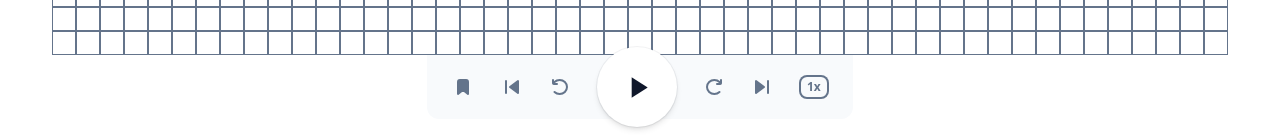
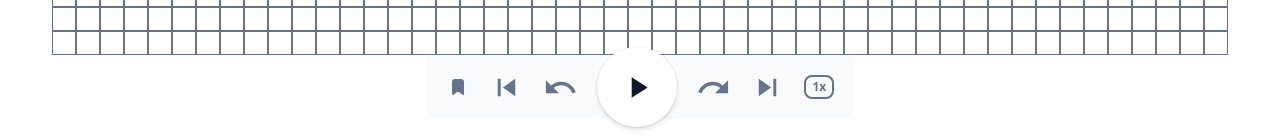
Before and after one commit to enriquejiwa/visual-maze, a React (Create React App) app: page / in a window 1280 px wide. Shown: the part 661-797 px from the top of the page. Built offline with nearby package versions, Linux system fonts and the light colour scheme.

Commit message:
Skip & step controls

```diff
--- a/src/App.tsx
+++ b/src/App.tsx
@@ -22,7 +22,9 @@ function App() {
     const [animation, setAnimation] = useState<NodeJS.Timeout[]>([]);
     const [mouseDown, setMouseDown] = useState<MouseDownState>({});
     const isMouseDownState = useRef<MouseDownState>();
+    const controlState = useRef<Control>();
     isMouseDownState.current = mouseDown;
+    controlState.current = control;
 
     const setGridWall = (row: number, col: number) => {
         setGrid((prevGrid) =>
@@ -31,6 +33,9 @@ function App() {
     };
 
     const handleMouseDown = (row: number, col: number) => {
+        if (controlState.current?.step) return;
+        if (controlState.current?.step === 0) clearControl();
+
         if (grid[row][col].isStart) {
             setMouseDown({ isStart: true });
             return;
@@ -79,11 +84,11 @@ function App() {
     };
 
     const handleDFS = () => {
-        const { visited, path } = dfs(
+        const { visited, path, solved } = dfs(
             grid.map((row) => row.map((node) => ({ ...node }))),
             start
         );
-        setResolution({ visited, path });
+        setResolution({ visited, path, solved, initial: grid });
         visualizeAlgorithm(visited, path);
     };
 
@@ -150,15 +155,12 @@ function App() {
 
     const handlePlayPause = () => {
         if (control.isPlaying) {
-            console.log("pausing");
             animation.forEach((timeout) => clearTimeout(timeout));
         } else {
             if (resolution) {
-                console.log("restarting");
                 const { visited, path } = resolution;
                 visualizeAlgorithm(visited, path, (control.step || 0) + 1);
             } else {
-                console.log("starting");
                 handleDFS();
             }
         }
@@ -166,6 +168,93 @@ function App() {
             ...prevControl,
             isPlaying: !prevControl.isPlaying,
         }));
+    };
+
+    const handleStep = (step: 1 | -1) => {
+        if (control.isPlaying) return;
+        if (!resolution) return;
+        const { visited, path } = resolution;
+        const target_step = (control.step || 0) + (step === 1 ? 1 : 0);
+        const next_step = (control.step || 0) + step;
+        if (target_step < 0) return;
+        if (target_step >= visited.length + (path?.length || 0)) return;
+        if (target_step < visited.length) {
+            setGrid((prevGrid) =>
+                invertSingleGridNode(
+                    prevGrid,
+                    visited[target_step].row,
+                    visited[target_step].col,
+                    {
+                        isVisited: true,
+                    }
+                )
+            );
+            if (!path && next_step === visited.length - 1) {
+                setControl((prev) => ({
+                    ...prev,
+                    step: next_step,
+                    isPlaying: false,
+                }));
+            } else {
+                setControl((prev) => ({ ...prev, step: next_step }));
+            }
+        } else if (path) {
+            setGrid((prevGrid) =>
+                invertSingleGridNode(
+                    prevGrid,
+                    path[target_step - visited.length].row,
+                    path[target_step - visited.length].col,
+                    {
+                        isPath: true,
+                    }
+                )
+            );
+            if (next_step === path.length - 1) {
+                setControl((prev) => ({
+                    ...prev,
+                    step: next_step,
+                    isPlaying: false,
+                }));
+            } else {
+                setControl((prev) => ({
+                    ...prev,
+                    step: next_step,
+                }));
+            }
+        }
+    };
+
+    const handleSkip = () => {
+        if (!resolution) return;
+        if (control.isPlaying) {
+            animation.forEach((timeout) => clearTimeout(timeout));
+        }
+        const { visited, path, solved } = resolution;
+        setGrid(solved);
+        setControl((prev) => ({
+            ...prev,
+            step: visited.length + (path?.length || 0) - 1,
+            isPlaying: false,
+        }));
+    };
+
+    const handleClear = () => {
+        if (!resolution) return;
+        if (control.isPlaying) {
+            animation.forEach((timeout) => clearTimeout(timeout));
+        }
+        setGrid(resolution.initial);
+        setControl((prev) => ({
+            ...prev,
+            step: 0,
+            isPlaying: false,
+        }));
+    };
+
+    const clearControl = () => {
+        setControl({});
+        setResolution(undefined);
+        setAnimation([]);
     };
 
     return (
@@ -215,6 +304,10 @@ function App() {
             <Player
                 isPlaying={!!control.isPlaying}
                 onPlayPause={handlePlayPause}
+                onStepBack={() => handleStep(-1)}
+                onStepForward={() => handleStep(1)}
+                onSkip={handleSkip}
+                onClear={handleClear}
             />
         </div>
     );
--- a/src/components/player.tsx
+++ b/src/components/player.tsx
@@ -1,12 +1,27 @@
 import PauseIcon from "@material-ui/icons/Pause";
 import PlayArrowIcon from "@material-ui/icons/PlayArrow";
+import RedoIcon from "@material-ui/icons/Redo";
+import SkipNextIcon from "@material-ui/icons/SkipNext";
+import UndoIcon from "@material-ui/icons/Undo";
+import SkipPreviousIcon from '@material-ui/icons/SkipPrevious';
 
 interface PlayerProps {
     isPlaying: boolean;
     onPlayPause: () => void;
+    onStepBack: () => void;
+    onStepForward: () => void;
+    onSkip: () => void;
+    onClear: () => void;
 }
 
-function Player({ isPlaying, onPlayPause }: PlayerProps) {
+function Player({
+    isPlaying,
+    onPlayPause,
+    onStepBack,
+    onStepForward,
+    onSkip,
+    onClear,
+}: PlayerProps) {
     return (
         <div className="w-1/3 bg-slate-50 text-slate-500 dark:bg-slate-600 dark:text-slate-200 rounded-b-xl flex items-center">
             <div className="flex-auto flex items-center justify-evenly">
@@ -25,49 +40,23 @@ function Player({ isPlaying, onPlayPause }: PlayerProps) {
                 <button
                     type="button"
                     className="hidden sm:block lg:hidden xl:block"
-                    aria-label="Previous"
+                    aria-label="Clear"
+                    onClick={onClear}
                 >
-                    <svg width="24" height="24" fill="none">
-                        <path
-                            d="m10 12 8-6v12l-8-6Z"
-                            fill="currentColor"
-                            stroke="currentColor"
-                            strokeWidth="2"
-                            strokeLinecap="round"
-                            strokeLinejoin="round"
-                        />
-                        <path
-                            d="M6 6v12"
-                            stroke="currentColor"
-                            strokeWidth="2"
-                            strokeLinecap="round"
-                            strokeLinejoin="round"
-                        />
-                    </svg>
+                    <SkipPreviousIcon fontSize="large" />
                 </button>
-                <button type="button" aria-label="Rewind 10 seconds">
-                    <svg width="24" height="24" fill="none">
-                        <path
-                            d="M6.492 16.95c2.861 2.733 7.5 2.733 10.362 0 2.861-2.734 2.861-7.166 0-9.9-2.862-2.733-7.501-2.733-10.362 0A7.096 7.096 0 0 0 5.5 8.226"
-                            stroke="currentColor"
-                            strokeWidth="2"
-                            strokeLinecap="round"
-                            strokeLinejoin="round"
-                        />
-                        <path
-                            d="M5 5v3.111c0 .491.398.889.889.889H9"
-                            stroke="currentColor"
-                            strokeWidth="2"
-                            strokeLinecap="round"
-                            strokeLinejoin="round"
-                        />
-                    </svg>
+                <button
+                    type="button"
+                    aria-label="Step back"
+                    onClick={onStepBack}
+                >
+                    <UndoIcon fontSize="large" />
                 </button>
             </div>
             <button
                 type="button"
                 className="bg-white text-slate-900 dark:bg-slate-100 dark:text-slate-700 flex-none -my-2 mx-auto w-20 h-20 rounded-full ring-1 ring-slate-900/5 shadow-md flex items-center justify-center"
-                aria-label="Pause"
+                aria-label="Play/Pause"
                 onClick={onPlayPause}
             >
                 {isPlaying ? (
@@ -77,46 +66,20 @@ function Player({ isPlaying, onPlayPause }: PlayerProps) {
                 )}
             </button>
             <div className="flex-auto flex items-center justify-evenly">
-                <button type="button" aria-label="Skip 10 seconds">
-                    <svg width="24" height="24" fill="none">
-                        <path
-                            d="M17.509 16.95c-2.862 2.733-7.501 2.733-10.363 0-2.861-2.734-2.861-7.166 0-9.9 2.862-2.733 7.501-2.733 10.363 0 .38.365.711.759.991 1.176"
-                            stroke="currentColor"
-                            strokeWidth="2"
-                            strokeLinecap="round"
-                            strokeLinejoin="round"
-                        />
-                        <path
-                            d="M19 5v3.111c0 .491-.398.889-.889.889H15"
-                            stroke="currentColor"
-                            strokeWidth="2"
-                            strokeLinecap="round"
-                            strokeLinejoin="round"
-                        />
-                    </svg>
+                <button
+                    type="button"
+                    aria-label="Step forward"
+                    onClick={onStepForward}
+                >
+                    <RedoIcon fontSize="large" />
                 </button>
                 <button
                     type="button"
                     className="hidden sm:block lg:hidden xl:block"
-                    aria-label="Next"
+                    aria-label="Skip"
+                    onClick={onSkip}
                 >
-                    <svg width="24" height="24" fill="none">
-                        <path
-                            d="M14 12 6 6v12l8-6Z"
-                            fill="currentColor"
-                            stroke="currentColor"
-                            strokeWidth="2"
-                            strokeLinecap="round"
-                            strokeLinejoin="round"
-                        />
-                        <path
-                            d="M18 6v12"
-                            stroke="currentColor"
-                            strokeWidth="2"
-                            strokeLinecap="round"
-                            strokeLinejoin="round"
-                        />
-                    </svg>
+                    <SkipNextIcon fontSize="large" />
                 </button>
                 <button
                     type="button"
--- a/src/types/control.type.ts
+++ b/src/types/control.type.ts
@@ -1,4 +1,4 @@
-import { Coordinates } from "./grid.type";
+import { GridNodeData, PathfindingReturn } from "./grid.type";
 
 export interface Control {
     isPlaying?: boolean;
@@ -6,7 +6,6 @@ export interface Control {
     step?: number;
 }
 
-export interface Resolution {
-    visited: Coordinates[];
-    path?: Coordinates[];
+export interface Resolution extends PathfindingReturn {
+    initial: GridNodeData[][];
 }
--- a/src/types/grid.type.ts
+++ b/src/types/grid.type.ts
@@ -21,4 +21,5 @@ export interface Coordinates {
 export interface PathfindingReturn {
     visited: Coordinates[];
     path?: Coordinates[];
+    solved: GridNodeData[][];
 }
```
Also changed, not shown: src/pathfinding/dfs.ts (+12 -4 lines).
